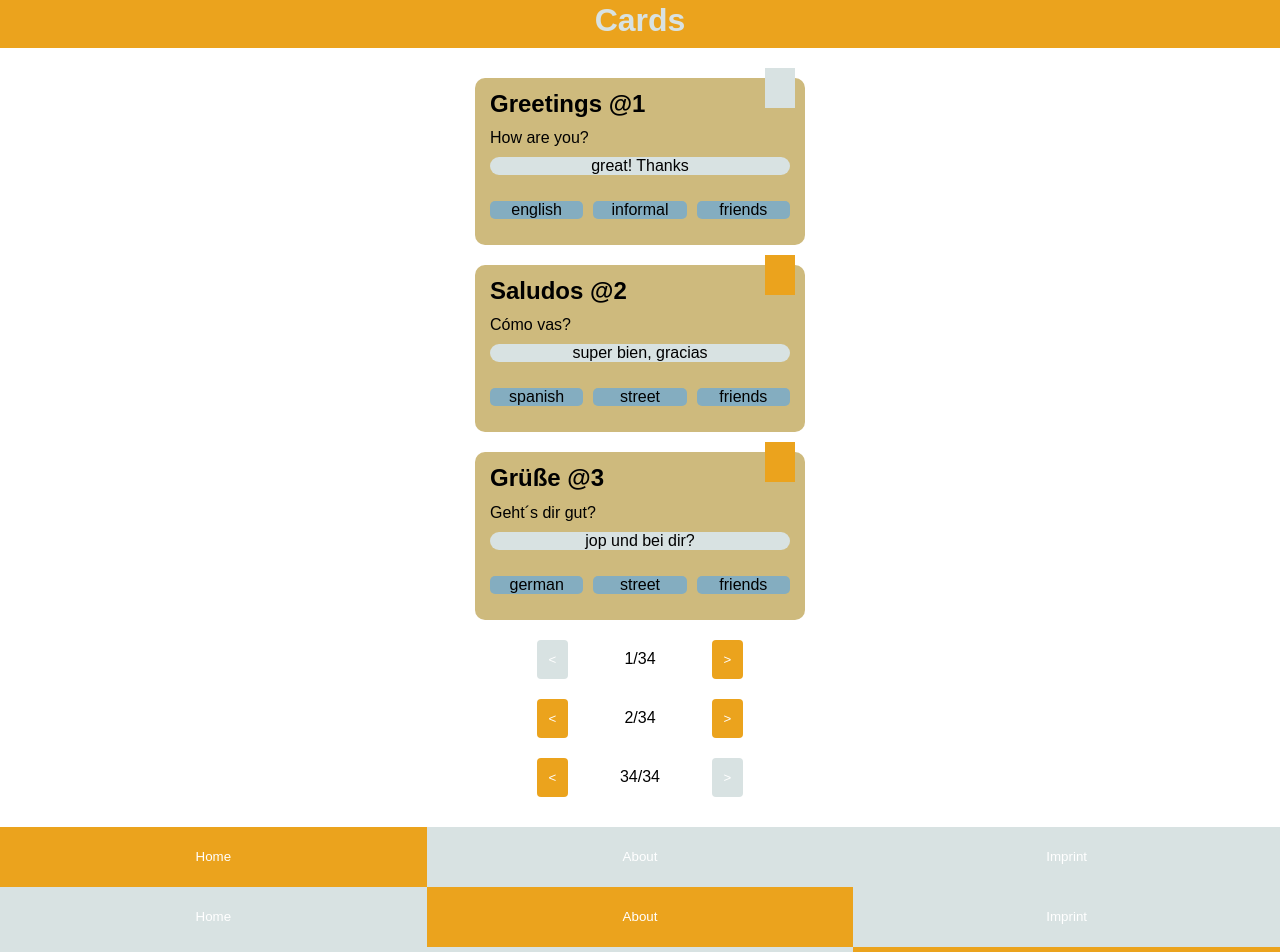
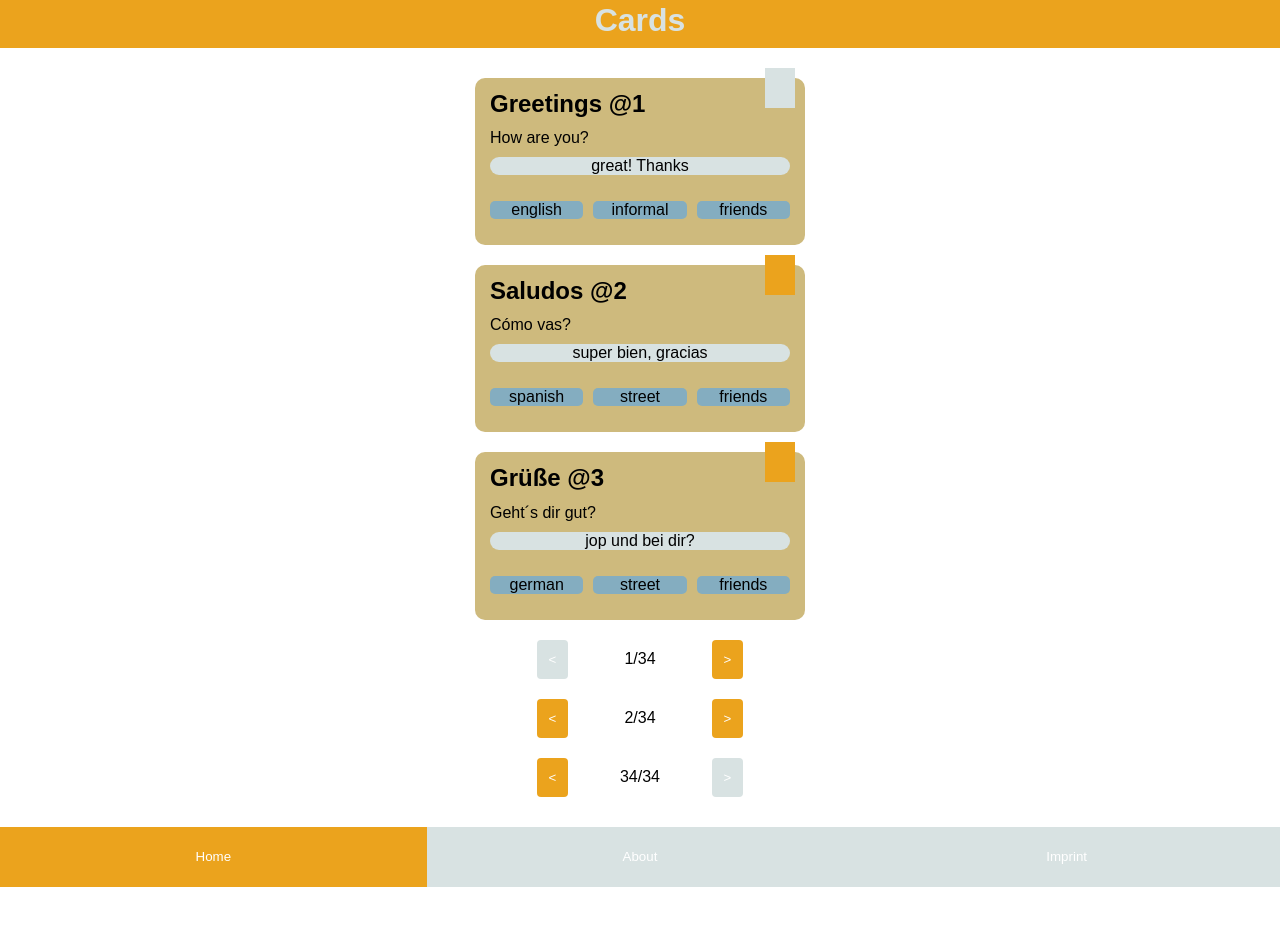
Before and after one commit to deriancastro/react-playground, a React (Vite) app: page / in a window 1280 px wide. Shown: the top 952 px of the page. After the commit the page ends 887 px from the top, so only its background shows below. Built offline with nearby package versions, Linux system fonts and the light colour scheme.

Commit message:
Fix Navigation.jsx

```diff
--- a/src/App.css
+++ b/src/App.css
@@ -1,10 +1,3 @@
-body {
-  width: 100%;
-  height: 100%;
-  margin: 0 auto;
-  font-family: sans-serif;
-}
-
 .App {
   display: grid;
   grid-template-rows: 48px auto 60px;
@@ -12,10 +5,15 @@ body {
   padding: 0;
 }
 
-.divCards {
+.CardsContainer {
   display: grid;
   place-items: center;
   grid-gap: 20px;
   overflow-y: scroll;
   padding: 10px;
 }
+
+.ButtonsContainer {
+  display: grid;
+  grid-template-columns: 1fr 1fr 1fr;
+}
--- a/src/App.jsx
+++ b/src/App.jsx
@@ -41,7 +41,7 @@ export default function App() {
       <div>
         <Header>Cards</Header>
       </div>
-      <div className="divCards">
+      <div className="CardsContainer">
         {cards.map(
           ({
             id,
@@ -70,10 +70,10 @@ export default function App() {
         <Pagination currentPage={34} totalPages={34} />
       </div>
 
-      <div>
-        <Navigation home={true} about={false} imprint={false} />
-        <Navigation home={false} about={true} imprint={false} />
-        <Navigation home={false} about={false} imprint={true} />
+      <div className="ButtonsContainer">
+        <Navigation page="Home" isActive={true} />
+        <Navigation page="About" isActive={false} />
+        <Navigation page="Imprint" isActive={false} />
       </div>
     </div>
   )
--- a/src/Navigation.css
+++ b/src/Navigation.css
@@ -1,8 +1,3 @@
-.Navigation {
-  display: flex;
-  height: 60px;
-}
-
 .Navigation > button {
   width: 100%;
   height: 100%;
--- a/src/Navigation.jsx
+++ b/src/Navigation.jsx
@@ -2,12 +2,11 @@ import './Navigation.css'
 import * as React from 'react'
 import Button from './Button'
 
-export default function Navigation({ home, about, imprint }) {
+export default function Navigation({ page, isActive }) {
+  console.log(page, isActive)
   return (
     <nav className="Navigation">
-      <Button isActive={home === true}>Home</Button>
-      <Button isActive={about === true}>About</Button>
-      <Button isActive={imprint === true}>Imprint</Button>
+      <Button isActive={isActive}>{page}</Button>
     </nav>
   )
 }
--- /dev/null
+++ b/src/index.css
@@ -0,0 +1,6 @@
+body {
+  width: 100%;
+  height: 100%;
+  margin: 0 auto;
+  font-family: sans-serif;
+}
--- a/src/index.html
+++ b/src/index.html
@@ -1,14 +1,17 @@
 <!DOCTYPE html>
 <html lang="en">
+
 <head>
   <meta charset="UTF-8" />
   <meta http-equiv="X-UA-Compatible" content="IE=edge" />
   <meta name="viewport" content="width=device-width, initial-scale=1.0" />
   <title>React Playground</title>
+  <link rel="stylesheet" href="./index.css">
   <script defer type="module" src="./index.jsx"></script>
 </head>
 
 <body>
   <div id="root"></div>
 </body>
+
 </html>
```
Lines whose indentation alone changed are shown as unchanged.
